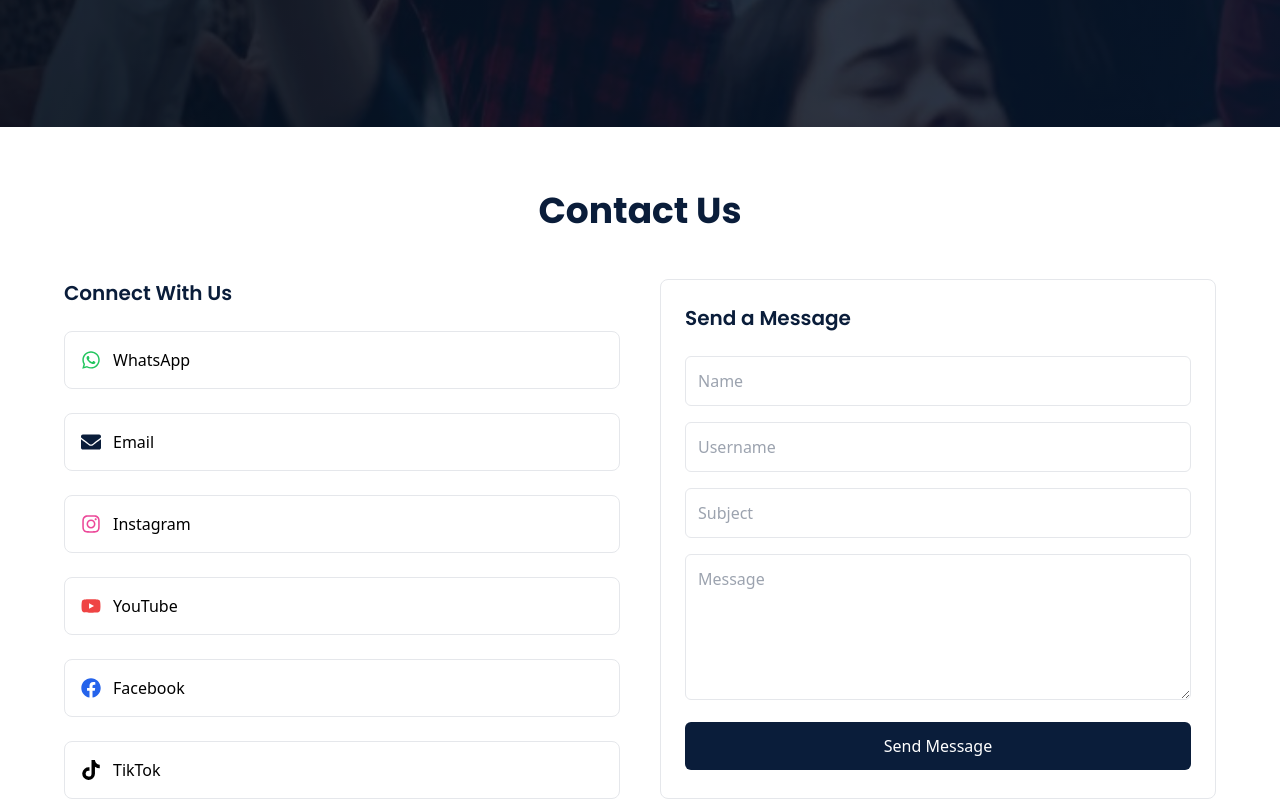
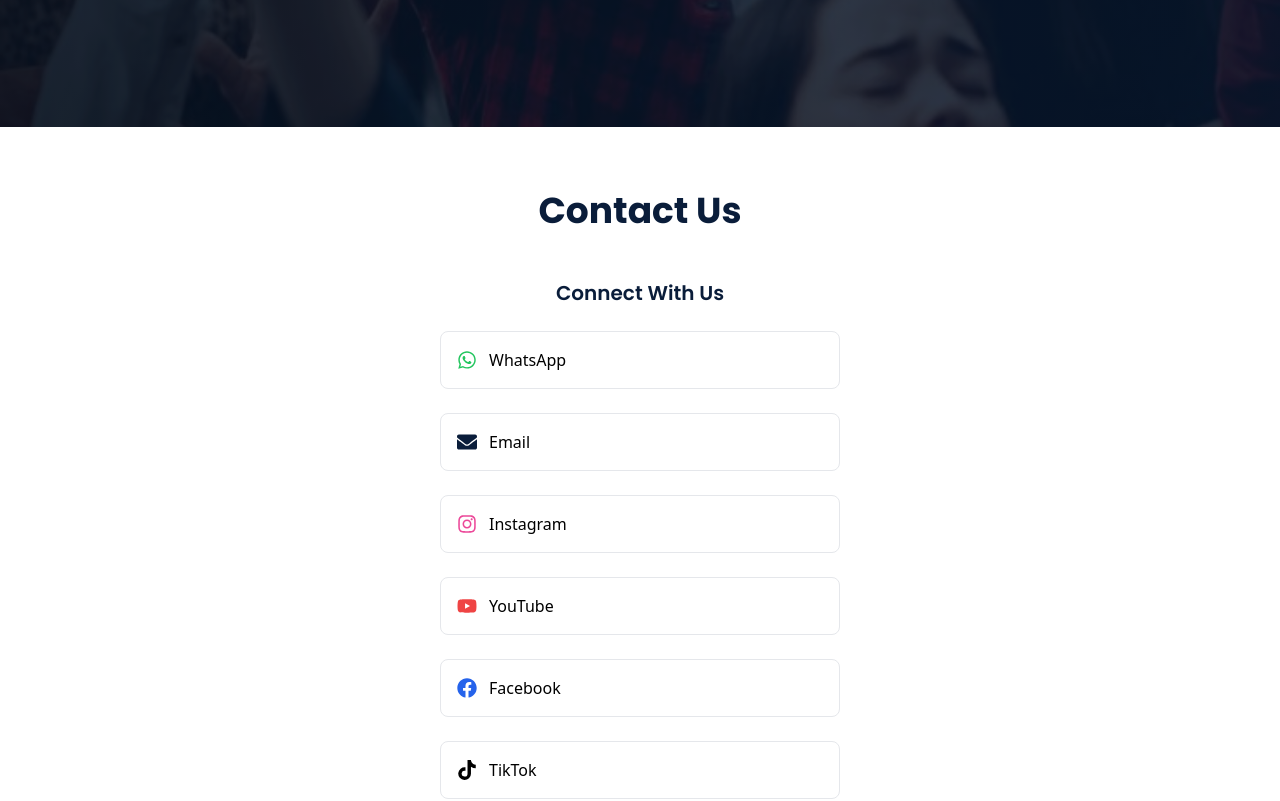
Before and after one commit to Daniella-fejiro/young-revivalist-global-network, a React (Vite) app: page /contact in a window 1280 px wide. Shown: the part 540-1341 px from the top of the page. Built offline with nearby package versions, Linux system fonts and the light colour scheme.

Commit message:
removed form

```diff
--- a/package.json
+++ b/package.json
@@ -10,6 +10,7 @@
     "preview": "vite preview"
   },
   "dependencies": {
+    "@emailjs/browser": "^4.4.1",
     "framer-motion": "^12.38.0",
     "react": "^19.2.5",
     "react-dom": "^19.2.5",
--- a/src/pages/Contact.jsx
+++ b/src/pages/Contact.jsx
@@ -12,18 +12,17 @@ return (
             subtitle={"We’re here to pray with you, guide you, and connect you to the community."}
             backgroundImage={picture}
         />
+<div className="min-h-screen bg-white py-16 flex justify-center">
+            <div className="w-full max-w-md px-6">
 
-        <div className="min-h-screen bg-white px-6 py-16">
                 {/* TITLE */}
                 <h1 className="text-3xl md:text-4xl font-poppins font-bold text-[#0a1d3a] text-center mb-12">
                 Contact Us
                 </h1>
 
-            {/* TWO COLUMNS */}
-            <div className="max-w-6xl mx-auto grid grid-cols-1 md:grid-cols-2 gap-10">
-            {/* ================= LEFT: SOCIALS ================= */}
+                {/* SOCIAL LINKS */}
                 <div className="space-y-6">
-                <h2 className="text-xl font-poppins font-semibold text-[#0a1d3a] mb-4">
+                <h2 className="text-xl font-poppins font-semibold text-[#0a1d3a] mb-4 text-center">
                     Connect With Us
                 </h2>
 
@@ -77,45 +76,6 @@ return (
                 </a>
                 </div>
 
-            {/* ================= RIGHT: FORM ================= */}
-            <div className="border rounded-lg p-6">
-                <h2 className="text-xl font-poppins font-semibold text-[#0a1d3a] mb-6">
-                Send a Message
-                </h2>
-
-                <form className="space-y-4">
-                <input
-                    type="text"
-                    placeholder="Name"
-                    className="w-full border p-3 rounded-md focus:outline-none"
-                />
-
-                <input
-                    type="text"
-                    placeholder="Username"
-                    className="w-full border p-3 rounded-md focus:outline-none"
-                />
-
-                <input
-                    type="text"
-                    placeholder="Subject"
-                    className="w-full border p-3 rounded-md focus:outline-none"
-                />
-
-                <textarea
-                    rows="5"
-                    placeholder="Message"
-                    className="w-full border p-3 rounded-md focus:outline-none"
-                />
-
-                <button
-                    type="button"
-                    className="w-full bg-[#0a1d3a] text-white py-3 rounded-md hover:opacity-90 transition"
-                >
-                    Send Message
-                </button>
-                </form>
-            </div>
             </div>
         </div>
 
```
Also changed, not shown: 1 other file (tests, documents, lock files or other folders). Lines whose indentation alone changed are shown as unchanged.
